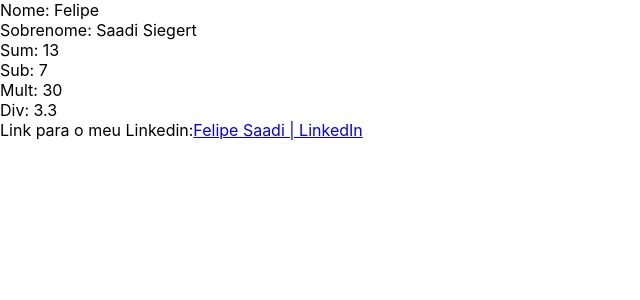
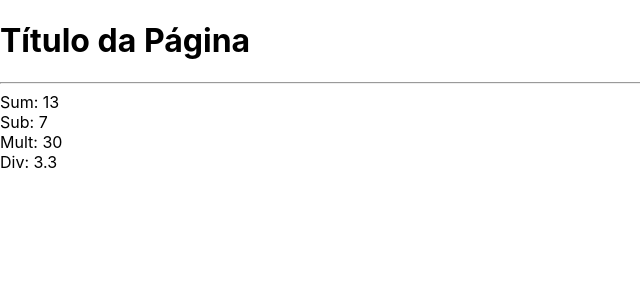
Before and after one commit to FelipeSaadi/Estudos, a React (Vite) app in the folder React/Modulo 1/react-vite-first/: page / in a window 1280 px wide. Shown: the top 300 px of the page, without its empty margins (0-640 px from the left). Built offline with nearby package versions, Linux system fonts and the light colour scheme.

Commit message:
Criação de Componentes

```diff
--- a/React/Modulo 1/react-vite-first/src/App.tsx
+++ b/React/Modulo 1/react-vite-first/src/App.tsx
@@ -1,39 +1,11 @@
+import Header from './components/Header'
+import Calc from './components/Calc'
+
 const App = () => {
-  let name: string = "Felipe";
-  let lastName: string = "Saadi Siegert";
-  let n1: number = 10;
-  let n2: number = 3;
-  let link: string = "https://www.linkedin.com/in/felipe-saadi/"
-
-  function sum(n1: number, n2: number): number {
-    return n1 + n2;
-  }
-
-  function sub(n1: number, n2: number): number {
-    return n1 - n2;
-  }
-
-  function mult(n1: number, n2: number): number {
-    return n1 * n2;
-  }
-
-  function div(n1: number, n2: number): number {
-    return n1 / n2;
-  }
-
   return (
     <div>
-      <div>{`Nome: ${name}`}</div>
-      <div>{`Sobrenome: ${lastName}`}</div>
-      <div>Sum: {sum(n1,n2)}</div>
-      <div>Sub: {sub(n1,n2)}</div>
-      <div>Mult: {mult(n1,n2)}</div>
-      <div>Div: {div(n1,n2).toFixed(1)}</div>
-
-      <div>
-        Link para o meu Linkedin:
-        <a href={link} target={"blank"}>Felipe Saadi | LinkedIn</a>
-      </div>
+      <Header/>
+      <Calc/>
     </div>
   )
 }
--- /dev/null
+++ b/React/Modulo 1/react-vite-first/src/components/Calc.tsx
@@ -0,0 +1,31 @@
+const Calc = () => {
+    let n1: number = 10;
+    let n2: number = 3;
+
+    function sum(n1: number, n2: number): number {
+        return n1 + n2;
+    }
+
+    function sub(n1: number, n2: number): number {
+        return n1 - n2;
+    }
+
+    function mult(n1: number, n2: number): number {
+        return n1 * n2;
+    }
+
+    function div(n1: number, n2: number): number {
+        return n1 / n2;
+    }
+
+    return (
+        <div>
+            <div>Sum: {sum(n1, n2)}</div>
+            <div>Sub: {sub(n1, n2)}</div>
+            <div>Mult: {mult(n1, n2)}</div>
+            <div>Div: {div(n1, n2).toFixed(1)}</div>
+        </div>
+    )
+}
+
+export default Calc
--- /dev/null
+++ b/React/Modulo 1/react-vite-first/src/components/Header.tsx
@@ -0,0 +1,10 @@
+const Header = () => {
+    return (
+        <header>
+            <h1>Título da Página</h1>
+            <hr></hr>
+        </header>
+    )
+}
+
+export default Header
```
Also changed, not shown: React/Modulo 1/react-vite-first/src/components/Linkedin.tsx (added, +12 -0 lines), React/Modulo 1/react-vite-first/src/components/Name.tsx (added, +12 -0 lines).
